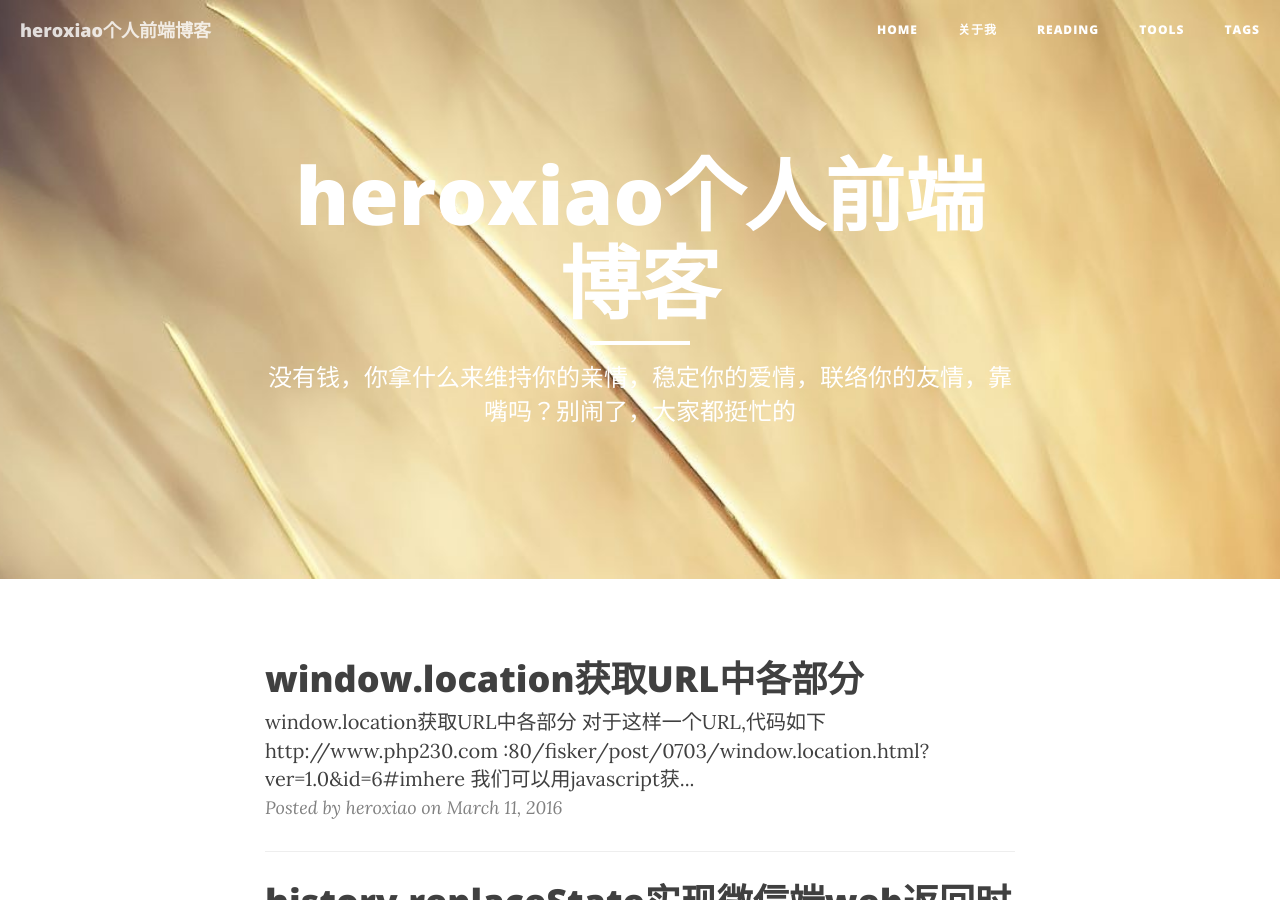
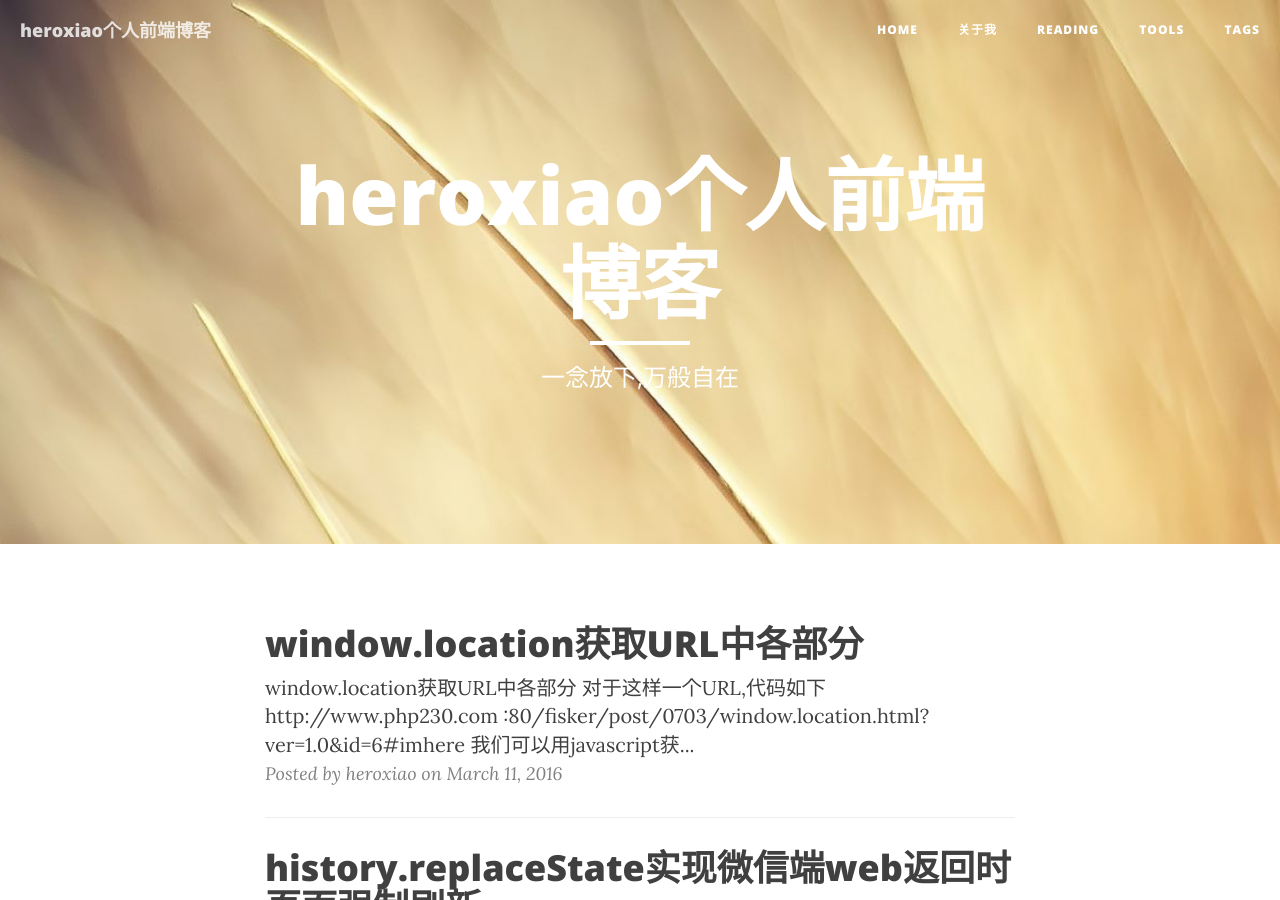
Before and after one commit to heroazure/heroazure.github.io, a Jekyll site: the page built from index.html, in a window 1280 px wide and 900 px high. Built offline with Jekyll 4.4.1, drawn with Linux system fonts in a browser that asks for light colours; nearby versions of some CDN libraries; the list of posts is cut into pages by our own code.

Commit message:
'警言调整'

```diff
--- a/_config.yml
+++ b/_config.yml
@@ -2,7 +2,7 @@
 title: heroxiao个人前端博客
 header-img: "img/autumn2.jpg"
 tagline: ""
-description: "没有钱，你拿什么来维持你的亲情，稳定你的爱情，联络你的友情，靠嘴吗？别闹了，大家都挺忙的"
+description: "一念放下,万般自在"
 baseurl: ""
 #url: "http://azeril.me"
 #url: "http://localhost:4000"
--- a/index.html
+++ b/index.html
@@ -1,6 +1,6 @@
 ---
 layout: page
-description: "没有钱，你拿什么来维持你的亲情，稳定你的爱情，联络你的友情，靠嘴吗？别闹了，大家都挺忙的"
+description: "一念放下,万般自在"
 ---
 
 {% for post in paginator.posts %}
```
